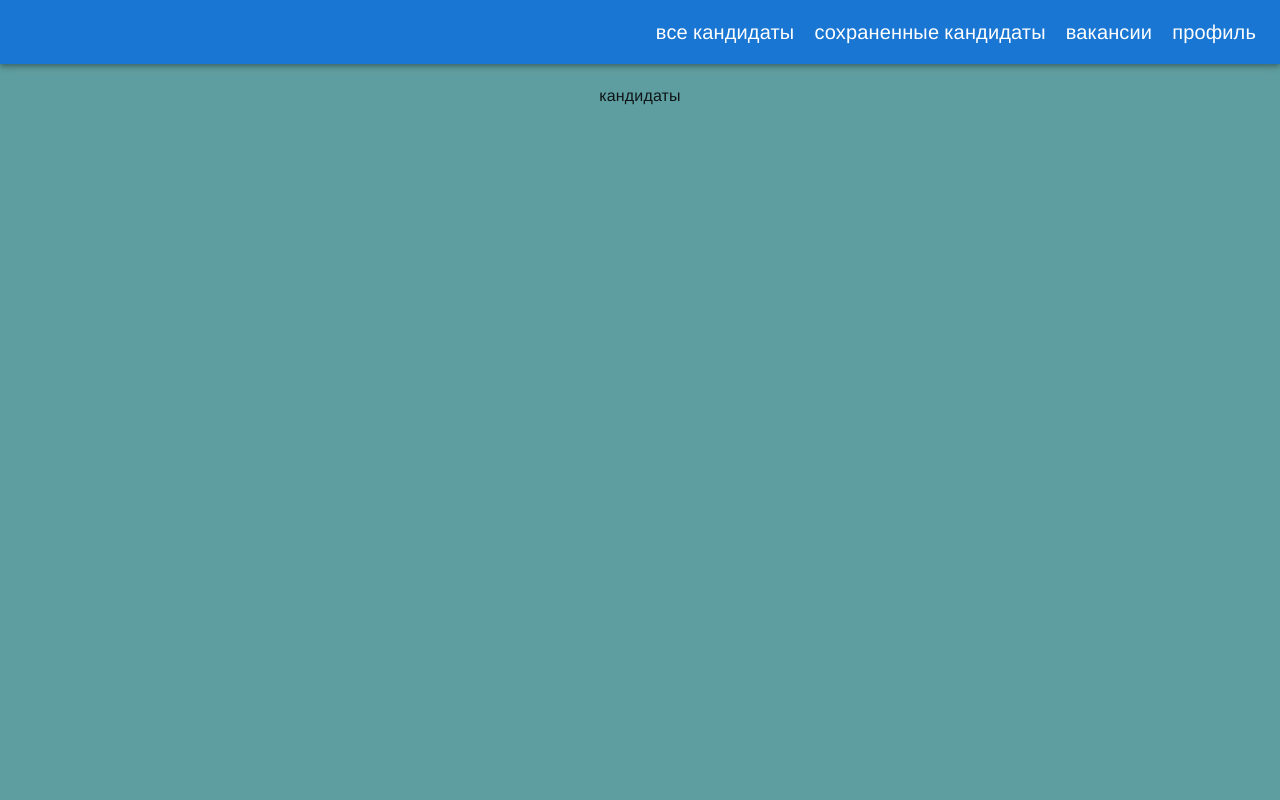
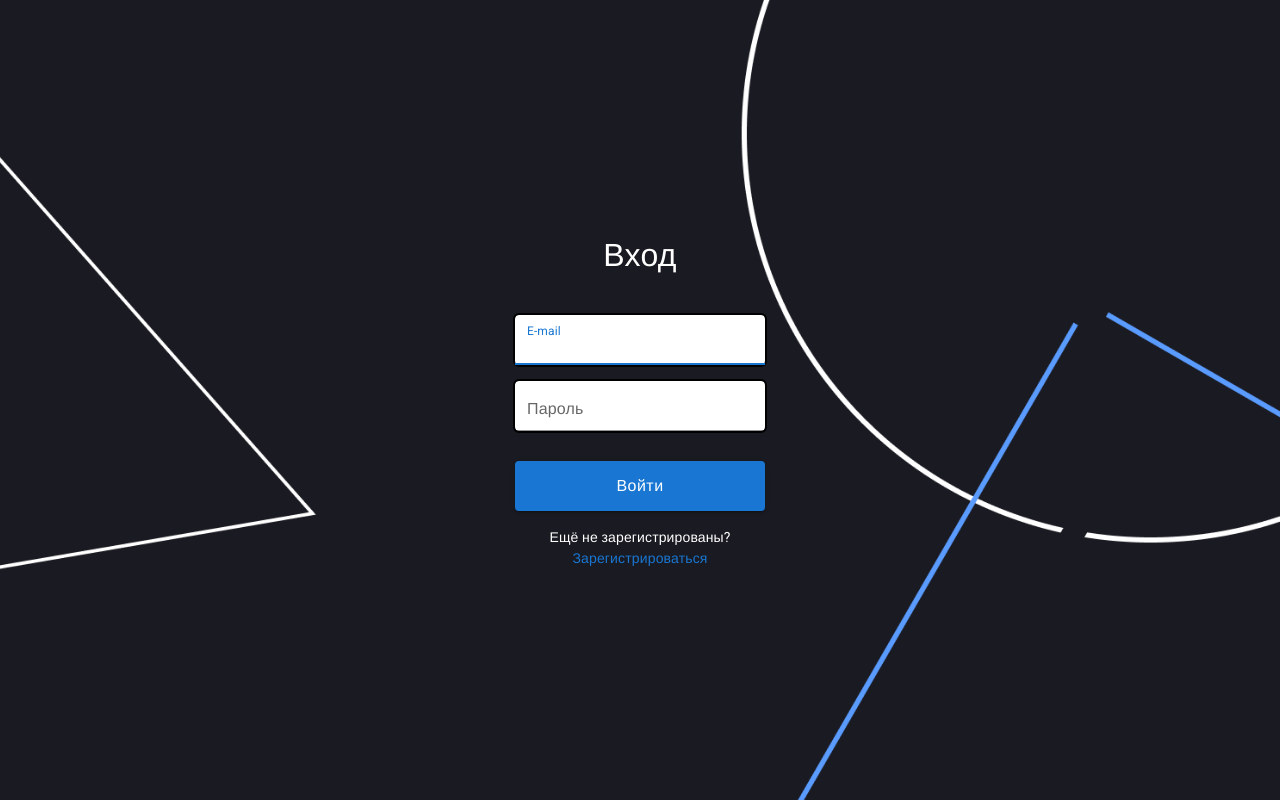
Before and after one commit to yandex-hackathon-career-track/frontend, a React (Vite) app: page /signin in a window 1280 px wide. Before the commit this address led to /candidates. Built offline with nearby package versions, Linux system fonts and the light colour scheme; a web font is replaced by a local one.

Commit message:
feat: get page signin & signup

```diff
--- a/src/components/App/App.tsx
+++ b/src/components/App/App.tsx
@@ -1,6 +1,5 @@
 import './App.css';
 import React from 'react';
-import Layout from '../Layout/Layout';
 import { Outlet, Route, Routes } from 'react-router-dom';
 import Header from '../Header/Header';
 import ProtectOfRoute from '../ProtectOfRoute/ProtectOfRoute';
@@ -11,6 +10,7 @@ import Registration from '../pages/Registration/Registration';
 import Vacancy from '../pages/Vacancy/Vacancy';
 import FavoriteCandidates from '../pages/FavoriteCandidates/FavoriteCandidates';
 import AllCandidates from '../pages/AllCandidates/AllCandidates';
+import { CssBaseline } from '@mui/material';
 
 function App() {
   const AddHeader = React.memo(() => (
@@ -23,7 +23,7 @@ function App() {
 
   return (
     <>
-      <Layout>
+      <CssBaseline />
       <Routes>
         <Route path="/signin" element={<ProtectOfRoute Element={Login} />} />
         <Route path="/signup" element={<ProtectOfRoute Element={Registration} />} />
@@ -35,7 +35,6 @@ function App() {
         </Route>
         <Route path="*" element={<NotFound />} />
       </Routes>
-      </Layout>
     </>
   );
 }
--- /dev/null
+++ b/src/components/InputBlockAuth/InputBlockAuth.tsx
@@ -0,0 +1,25 @@
+import { TextField } from '@mui/material';
+import { FC } from 'react';
+
+interface IInputBlockAuth {
+  labelText: string;
+  focus?: boolean;
+}
+
+const InputBlockAuth: FC<IInputBlockAuth> = ({ labelText, focus = false }) => {
+  return (
+    <TextField
+      label={labelText}
+      variant="filled"
+      color="primary"
+      autoFocus={focus}
+      fullWidth
+      inputProps={{ style: { padding: '25px 12px 8px', minHeight: '50px', boxSizing: 'border-box' } }}
+      InputProps={{
+        style: { backgroundColor: '#fff', borderRadius: '4px', outline: '2px solid #000' },
+      }}
+    />
+  );
+};
+
+export default InputBlockAuth;
--- a/src/components/Layout/Layout.css
+++ /dev/null
@@ -1,12 +0,0 @@
-.content {
-  width: 100%;
-  min-height: 100vh;
-  display: flex;
-  flex-direction: column;
-
-  /* TODO отступ между header и другими элементами странички, потеряет смысл, когда появятся padding и margin у страничек */
-  gap: 20px;
-
-  /* TODO имеет смысл убрать, т.к. носит декоративный характер */
-  text-align: center;
-}
--- a/src/components/Layout/Layout.tsx
+++ /dev/null
@@ -1,19 +0,0 @@
-import { CssBaseline, Container } from '@mui/material';
-import './Layout.css';
-
-const Layout = ({ children }: LayoutProps) => {
-  return (
-    <>
-      <CssBaseline />
-      <Container style={{ padding: '0', maxWidth: '1280px' }} sx={{ maxWidth: { xl: 1280 } }}>
-        <main className="content">{children}</main>
-      </Container>
-    </>
-  );
-};
-
-export interface LayoutProps {
-  children: React.ReactNode;
-}
-
-export default Layout;
--- a/src/components/PageWithAuth/PageWithAuth.tsx
+++ b/src/components/PageWithAuth/PageWithAuth.tsx
@@ -1,7 +1,82 @@
+import { Button, Container, Typography, Link } from '@mui/material';
+import { Link as RouterLink } from 'react-router-dom'; // Импортируем Link из React Router
 import { FC } from 'react';
+import bg from '../../media/BG.png';
+import InputBlockAuth from '../InputBlockAuth/InputBlockAuth';
+import { IAuthSettings, IInputsSettings } from '../../services/types/Interfaces';
 
-const PageWithAuth: FC = () => {
-  return <div>Вход</div>;
+interface IPageWithAuth {
+  data: IAuthSettings;
+  inputs: IInputsSettings;
+}
+
+const PageWithAuth: FC<IPageWithAuth> = ({ data, inputs }) => {
+  return (
+    <Container
+      maxWidth={false}
+      style={{ padding: 0 }}
+      sx={{
+        backgroundColor: '#000',
+        backgroundImage: `url(${bg})`,
+        backgroundPosition: 'center',
+        backgroundSize: 'cover',
+        backgroundRepeat: 'no-repeat',
+
+        minHeight: '100vh',
+
+        display: 'flex',
+        flexDirection: 'column',
+        alignItems: 'center',
+        justifyContent: 'center',
+      }}
+    >
+      <Container
+        maxWidth={false}
+        style={{ padding: 0 }}
+        sx={{
+          display: 'flex',
+          flexDirection: 'column',
+          alignItems: 'center',
+          justifyContent: 'center',
+          gap: 2,
+
+          width: '100%',
+          maxWidth: '250px',
+          m: 0,
+        }}
+      >
+        <Typography component="h1" color={'#fff'} fontSize={'32px'} sx={{ mb: '20px' }}>
+          {data.title}
+        </Typography>
+        {inputs.email ? <InputBlockAuth labelText="E-mail" focus /> : <></>}
+        {inputs.password ? <InputBlockAuth labelText="Пароль" /> : <></>}
+        {inputs.repeatPassword ? <InputBlockAuth labelText="Повторите пароль" /> : <></>}
+        <Button
+          variant="contained"
+          color="primary"
+          fullWidth
+          style={{ padding: '15px', lineHeight: '20px', marginTop: '14px', textTransform: 'none', fontSize: '16px' }}
+        >
+          {data.btnText}
+        </Button>
+        <Container
+          style={{
+            padding: 0,
+            display: 'flex',
+            alignItems: 'center',
+            justifyContent: 'center',
+            flexWrap: 'wrap',
+            columnGap: '10px',
+          }}
+        >
+          <Typography style={{ color: '#fff', fontSize: '14px' }}>{data.subTitleText}</Typography>
+          <Link component={RouterLink} to={data.path} color="primary" underline="hover" style={{ fontSize: '14px' }}>
+            {data.linkText}
+          </Link>
+        </Container>
+      </Container>
+    </Container>
+  );
 };
 
 export default PageWithAuth;
--- a/src/components/ProtectOfRoute/ProtectOfRoute.tsx
+++ b/src/components/ProtectOfRoute/ProtectOfRoute.tsx
@@ -9,7 +9,7 @@ interface IProtectOfRoute<T> {
 
 export default function ProtectOfRoute<T>({ Element, onlyLoggedIn, data }: IProtectOfRoute<T>) {
   // TODO заменить на redux
-  const loggedIn = true;
+  const loggedIn = false;
 
   return (onlyLoggedIn ? loggedIn : !loggedIn) ? (
     <Element {...(data as T & JSX.IntrinsicAttributes)} />
--- a/src/components/pages/Login/Login.tsx
+++ b/src/components/pages/Login/Login.tsx
@@ -1,8 +1,9 @@
 import { FC } from 'react';
 import PageWithAuth from '../../PageWithAuth/PageWithAuth';
+import { loginInputsSettings, loginSettings } from '../../../services/Constants';
 
 const Login: FC = () => {
-  return <PageWithAuth />;
+  return <PageWithAuth inputs={loginInputsSettings} data={loginSettings} />;
 };
 
 export default Login;
--- a/src/components/pages/Registration/Registration.tsx
+++ b/src/components/pages/Registration/Registration.tsx
@@ -1,8 +1,9 @@
 import { FC } from 'react';
 import PageWithAuth from '../../PageWithAuth/PageWithAuth';
+import { registerInputsSettings, registerSettings } from '../../../services/Constants';
 
 const Registration: FC = () => {
-  return <PageWithAuth />;
+  return <PageWithAuth inputs={registerInputsSettings} data={registerSettings} />;
 };
 
 export default Registration;
--- /dev/null
+++ b/src/services/Constants.ts
@@ -0,0 +1,29 @@
+import { IAuthSettings, IInputsSettings } from './types/Interfaces';
+
+export const loginInputsSettings: IInputsSettings = {
+  email: true,
+  password: true,
+  repeatPassword: false,
+};
+
+export const registerInputsSettings: IInputsSettings = {
+  email: true,
+  password: true,
+  repeatPassword: true,
+};
+
+export const loginSettings: IAuthSettings = {
+  title: 'Вход',
+  btnText: 'Войти',
+  subTitleText: 'Ещё не зарегистрированы?',
+  linkText: 'Зарегистрироваться',
+  path: '/signup',
+};
+
+export const registerSettings: IAuthSettings = {
+  title: 'Регистрация',
+  btnText: 'Зарегистрироваться',
+  subTitleText: 'Уже зарегистрированы?',
+  linkText: 'Войти',
+  path: '/signin',
+};
--- /dev/null
+++ b/src/services/types/Interfaces.ts
@@ -0,0 +1,13 @@
+export interface IInputsSettings {
+  email: boolean;
+  password: boolean;
+  repeatPassword: boolean;
+}
+
+export interface IAuthSettings {
+  title: string;
+  btnText: string;
+  subTitleText: string;
+  linkText: string;
+  path: string;
+}
```
Also changed, not shown: src/media/BG.png (added). Lines whose indentation alone changed are shown as unchanged.
